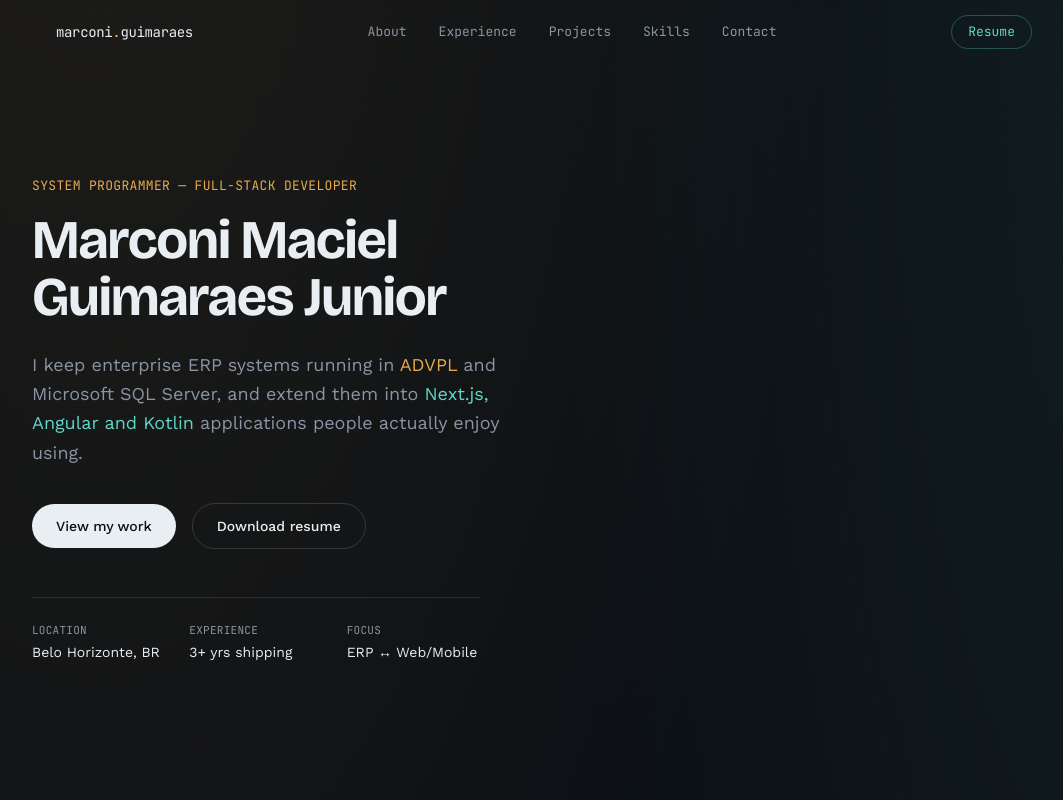
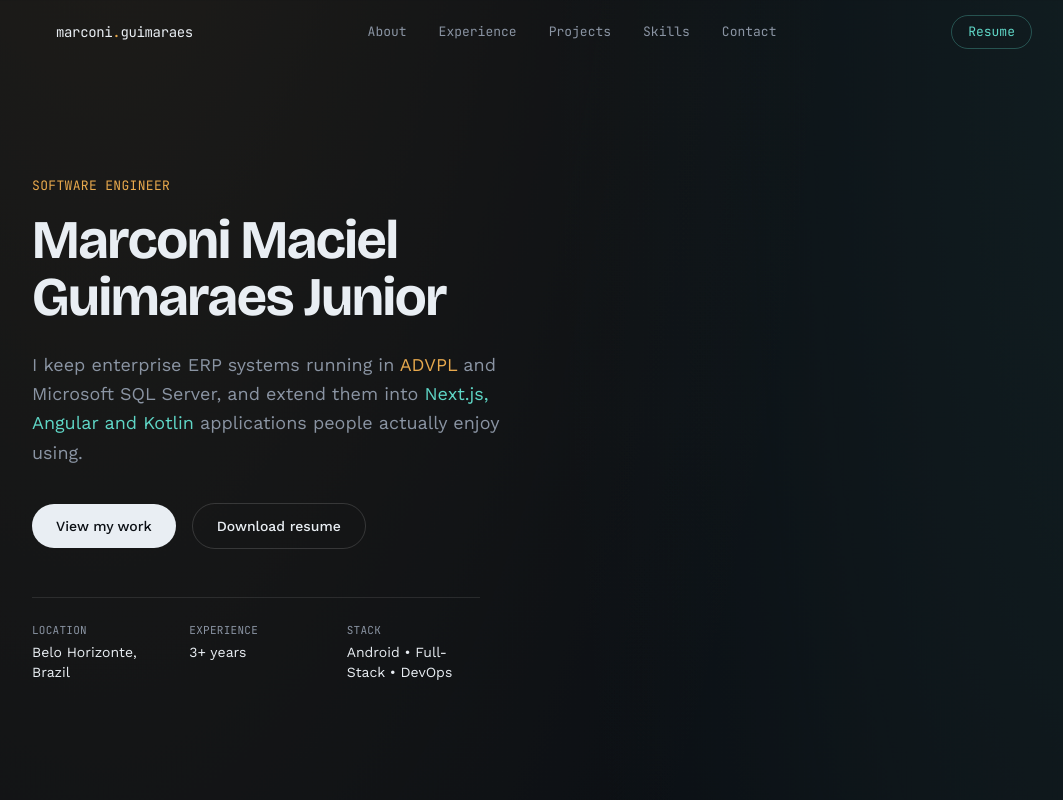
Before and after one commit to MarconiJunior/Portfolio, a Next.js app: page / in a window 1280 px wide. Shown: the top 800 px of the page, without its empty margins (96-1159 px from the left). Built offline with nearby package versions, Linux system fonts and the light colour scheme.

Commit message:
feat: update Hero component stats and title for clarity

```diff
--- a/src/components/Hero.tsx
+++ b/src/components/Hero.tsx
@@ -2,9 +2,9 @@
 import SignalTrace from "@/components/SignalTrace";
 
 const stats = [
-  { label: "Location", value: "Belo Horizonte, BR" },
-  { label: "Experience", value: "3+ yrs shipping" },
-  { label: "Focus", value: "ERP ↔ Web/Mobile" },
+  { label: "Location", value: "Belo Horizonte, Brazil" },
+  { label: "Experience", value: "3+ years" },
+  { label: "Stack", value: "Android • Full-Stack • DevOps" },
 ];
 
 export default function Hero() {
@@ -14,7 +14,7 @@
         <div>
           <Reveal>
             <p className="font-mono text-[13px] text-signal-amber tracking-wide">
-              SYSTEM PROGRAMMER — FULL-STACK DEVELOPER
+              SOFTWARE ENGINEER
             </p>
           </Reveal>
 
```
